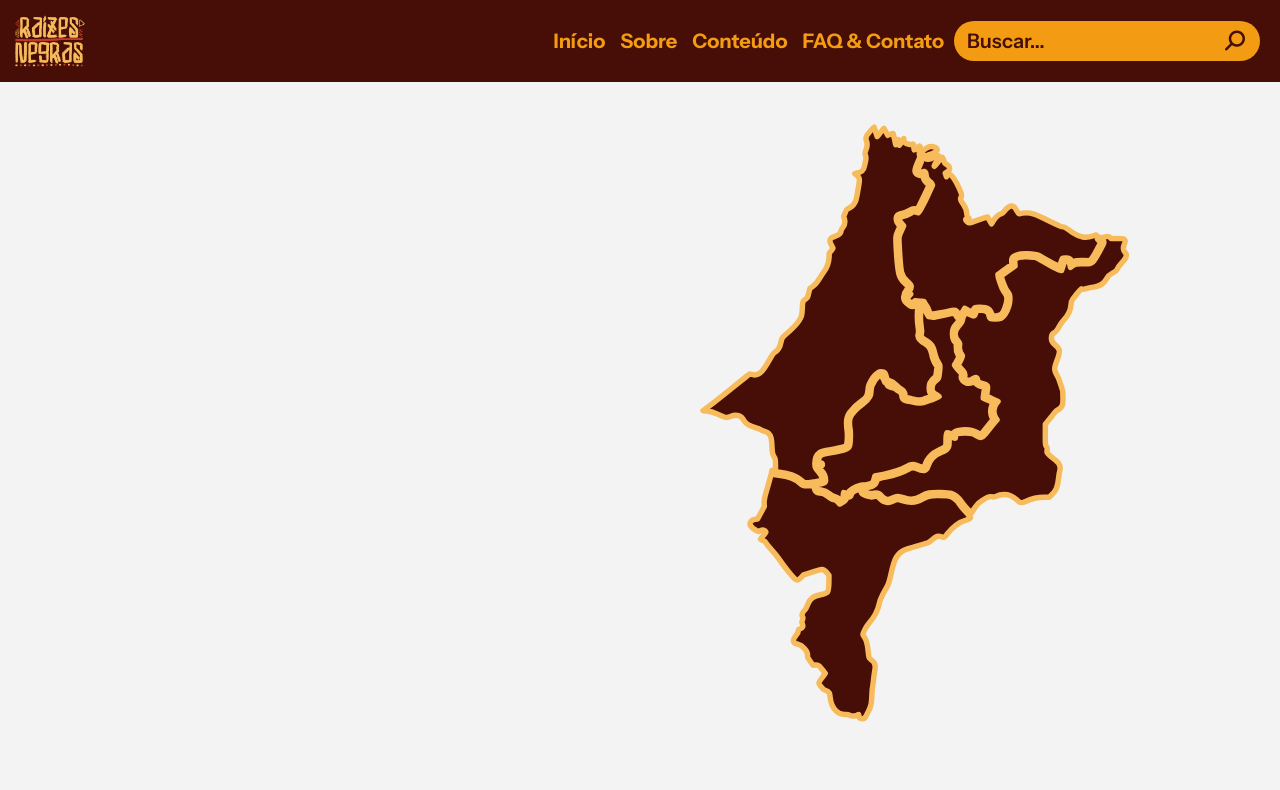
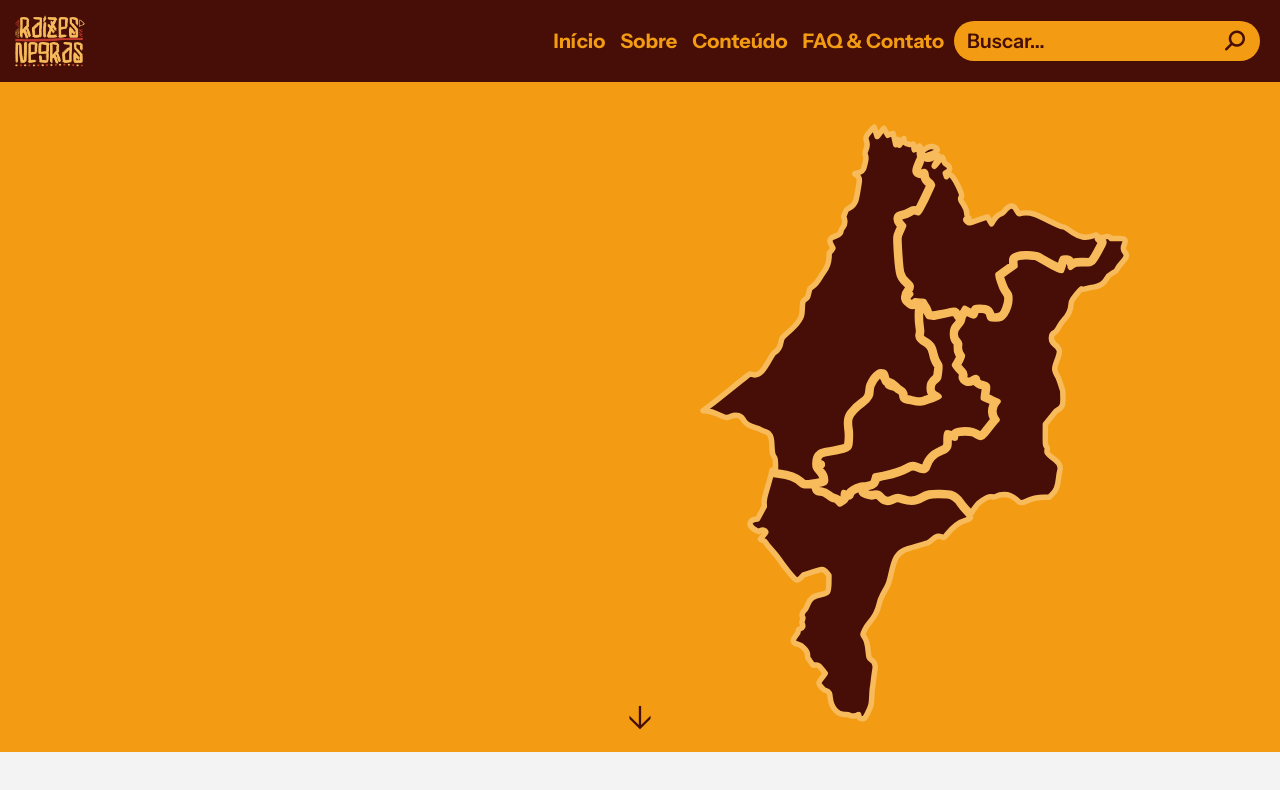
Before and after one commit to JorgeMgl-DEV/RaizesNegras, a React (Vite) app: page / in a window 1280 px wide. Shown: the top 790 px of the page. Built offline with nearby package versions, Linux system fonts and the light colour scheme.

Commit message:
top-section/sem logo

```diff
--- a/src/components/top-section/Mapa/regioes.json
+++ b/src/components/top-section/Mapa/regioes.json
@@ -2,7 +2,7 @@
     {
         "code": "1",
         "name": "Norte Maranhense",
-        "descricao": "A cultura afro no Norte Maranhense é marcada por ritmos e danças, como o tambor de crioula e o reggae. Essas tradições fortalecem a identidade afrodescendente e mantêm viva a herança cultural da região.s",
+        "descricao": "A cultura afro no Norte Maranhense é marcada por ritmos e danças, como o tambor de crioula e o reggae. Essas tradições fortalecem a identidade afrodescendente e mantêm viva a herança cultural da região.",
         "link": "youtube.com"
     },
     {
@@ -14,7 +14,7 @@
     {
         "code":"3",
         "name": "Leste Maranhense",
-        "descricao": "A cultura afro no Leste Maranhense é rica e diversificada, destacando-se por manifestações como o candomblé e o bumba-meu-boi. Essas expressões preservam a identidade afro-brasileira e celebram a ancestralidade na região..",
+        "descricao": "A cultura afro no Leste Maranhense é rica e diversificada, destacando-se por manifestações como o candomblé e o bumba-meu-boi. Essas expressões preservam a identidade afro-brasileira e celebram a ancestralidade na região.",
         "link": "#"
     },
     {
--- /dev/null
+++ b/src/components/top-section/TopSection.css
@@ -0,0 +1,30 @@
+.top-section {
+  background-color: var(--bg-cor-id-2);
+  padding-bottom: 30px;
+  width: 100%;
+  position: relative;
+}
+
+.scroll-arrow {
+  position: absolute;
+  bottom: 10px;
+  left: 50%;
+  transform: translateX(-50%);
+  font-size: 2rem;
+  color: #460E06;
+  animation: bounce 2s infinite;
+  cursor: pointer;
+  z-index: 10;
+}
+
+@keyframes bounce {
+  0%, 20%, 50%, 80%, 100% {
+    transform: translateX(-50%) translateY(0);
+  }
+  40% {
+    transform: translateX(-50%) translateY(-10px);
+  }
+  60% {
+    transform: translateX(-50%) translateY(-5px);
+  }
+}
--- /dev/null
+++ b/src/components/top-section/TopSection.jsx
@@ -0,0 +1,18 @@
+import React from 'react';
+import Navbar from './Navbar/Navbar';
+import MapaMA from './Mapa/Mapa-MA';
+import './TopSection.css';
+
+const TopSection = () => {
+    return (
+        <div className="top-section">
+            <Navbar />
+            <MapaMA />
+            <div className="scroll-arrow">
+                ↓
+            </div>
+        </div>
+    );
+};
+
+export default TopSection;
--- a/src/pages/Home.jsx
+++ b/src/pages/Home.jsx
@@ -1,12 +1,10 @@
-import Navbar from "../components/top-section/Navbar/Navbar"
-import MapaMA from '../components/top-section/Mapa/Mapa-MA';
+import TopSection from "../components/top-section/TopSection";
 import './home.css';
 
 function Home(){
     return(
         <>
-        <Navbar/>
-        <MapaMA/>
+        <TopSection />
         </>
     )
 }
```
Also changed, not shown: src/components/top-section/Mapa/Mapa-MA.jsx (line endings or trailing spaces).
